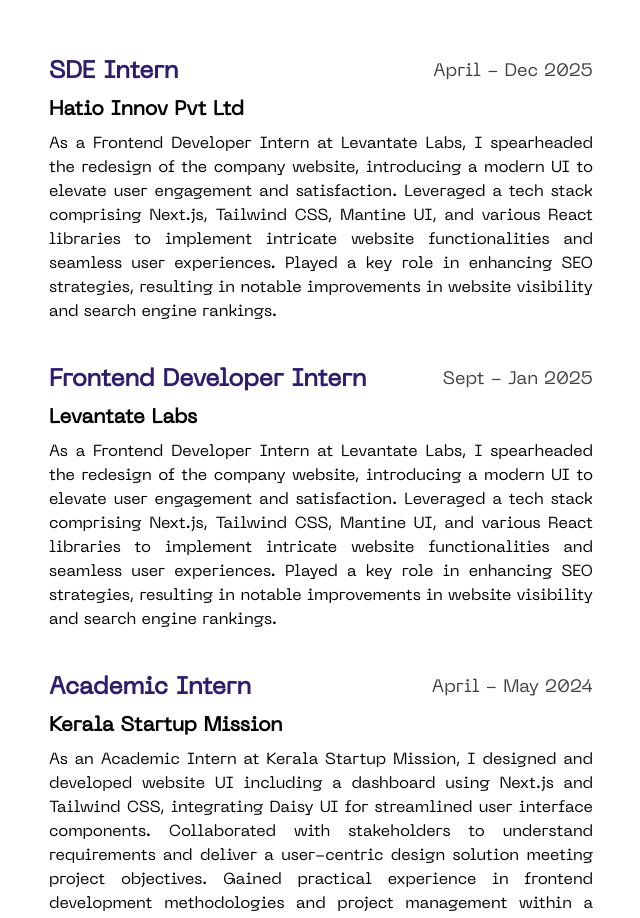
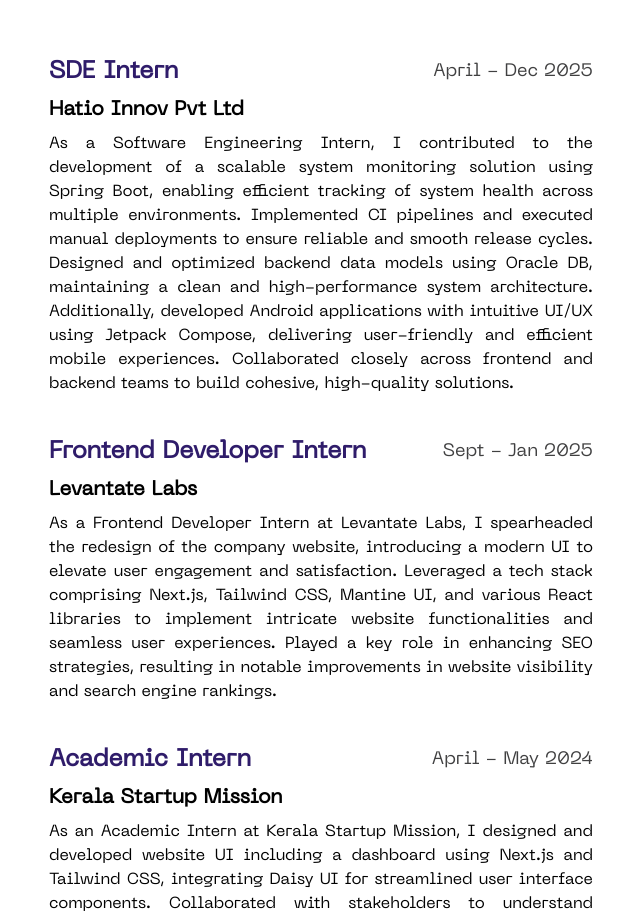
Before and after one commit to AlfrinP/portfolio, a Next.js app: page / in a window 1280 px wide. Shown: the part 2240-3158 px from the top of the page, without its empty margins (611-1251 px from the left). Built offline with nearby package versions, Linux system fonts and the light colour scheme.

Commit message:
update the data

```diff
--- a/data.ts
+++ b/data.ts
@@ -41,7 +41,7 @@
     company: 'Hatio Innov Pvt Ltd',
     date: 'April - Dec 2025',
     description:
-      'As a Frontend Developer Intern at Levantate Labs, I spearheaded the redesign of the company website, introducing a modern UI to elevate user engagement and satisfaction. Leveraged a tech stack comprising Next.js, Tailwind CSS, Mantine UI, and various React libraries to implement intricate website functionalities and seamless user experiences. Played a key role in enhancing SEO strategies, resulting in notable improvements in website visibility and search engine rankings.',
+      'As a Software Engineering Intern, I contributed to the development of a scalable system monitoring solution using Spring Boot, enabling efficient tracking of system health across multiple environments. Implemented CI pipelines and executed manual deployments to ensure reliable and smooth release cycles. Designed and optimized backend data models using Oracle DB, maintaining a clean and high-performance system architecture. Additionally, developed Android applications with intuitive UI/UX using Jetpack Compose, delivering user-friendly and efficient mobile experiences. Collaborated closely across frontend and backend teams to build cohesive, high-quality solutions.',
   },
   {
     position: 'Frontend Developer Intern',
```
